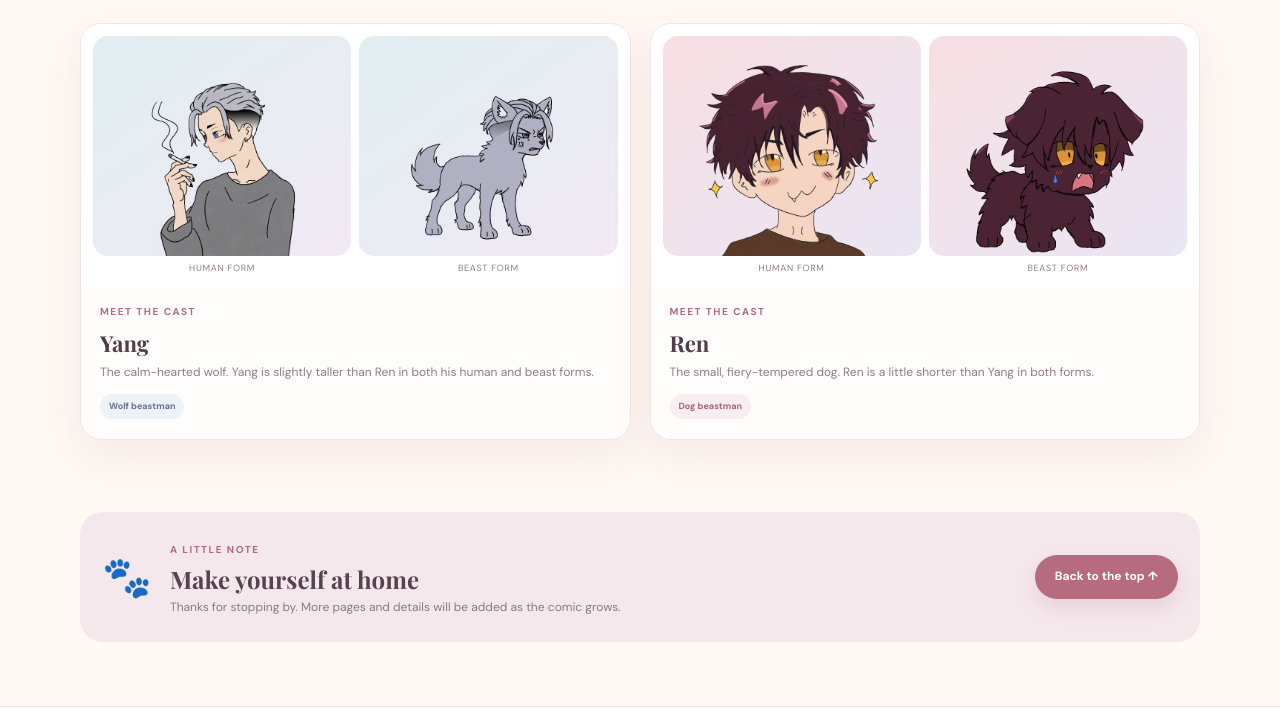
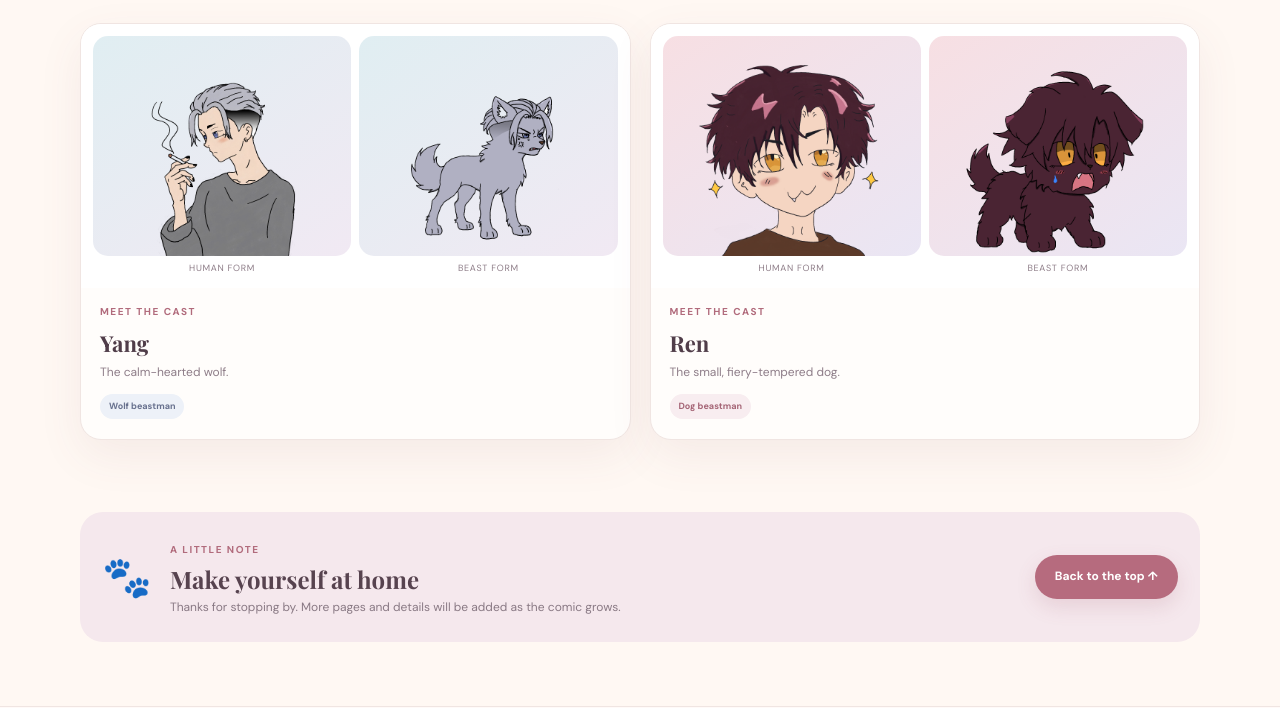
Before and after one commit to Idontknowjessse/A-Pups-Guide-to-Taming-Your-Wolf, a plain HTML site: page index.html in a window 1280 px wide. Shown: the part 2324-3032 px from the top of the page. Drawn offline with nearby package versions, Linux system fonts and the light colour scheme.

Commit message:
Remove height comparison from character profiles

```diff
--- a/index.html
+++ b/index.html
@@ -36,8 +36,8 @@ const chapters = [
   // { number: "01", title: "Chapter title", summary: "Short summary.", pages: ["art/chapter-01/001.jpg", "art/chapter-01/002.jpg"] }
 ];
 const characters = [
-  { name: "Yang", kind: "Wolf beastman", tone: "blue", human: "art/yang-human.png", beast: "art/yang-beast.png", description: "The calm-hearted wolf. Yang is slightly taller than Ren in both his human and beast forms." },
-  { name: "Ren", kind: "Dog beastman", tone: "pink", human: "art/ren-human.png", beast: "art/ren-beast.png", description: "The small, fiery-tempered dog. Ren is a little shorter than Yang in both forms." }
+  { name: "Yang", kind: "Wolf beastman", tone: "blue", human: "art/yang-human.png", beast: "art/yang-beast.png", description: "The calm-hearted wolf." },
+  { name: "Ren", kind: "Dog beastman", tone: "pink", human: "art/ren-human.png", beast: "art/ren-beast.png", description: "The small, fiery-tempered dog." }
 ];
 const $ = s => document.querySelector(s);
 function safe(value=""){const el=document.createElement("span");el.textContent=value;return el.innerHTML}
```
